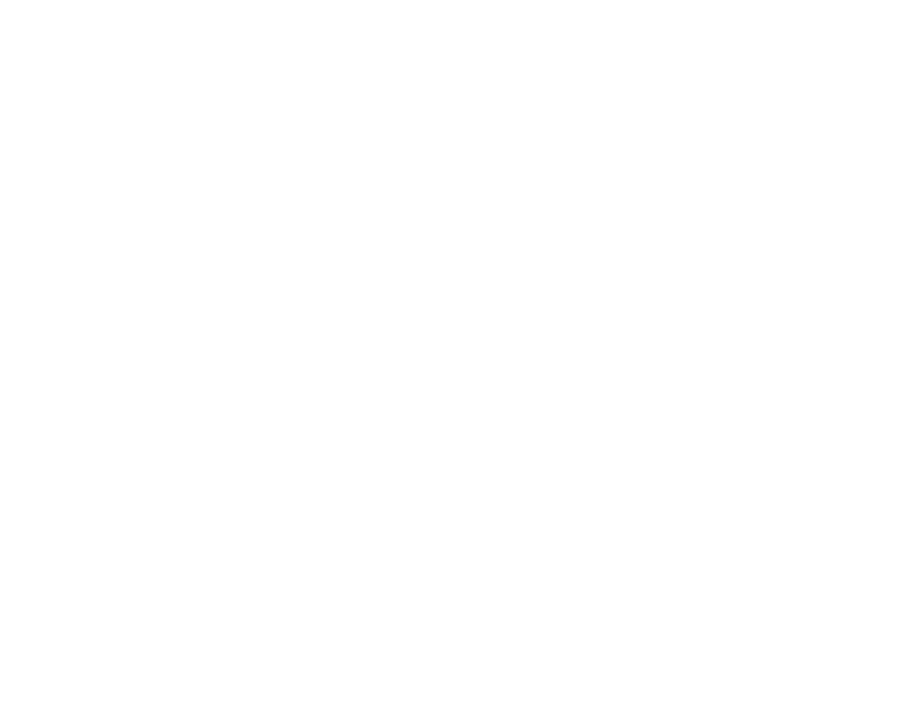
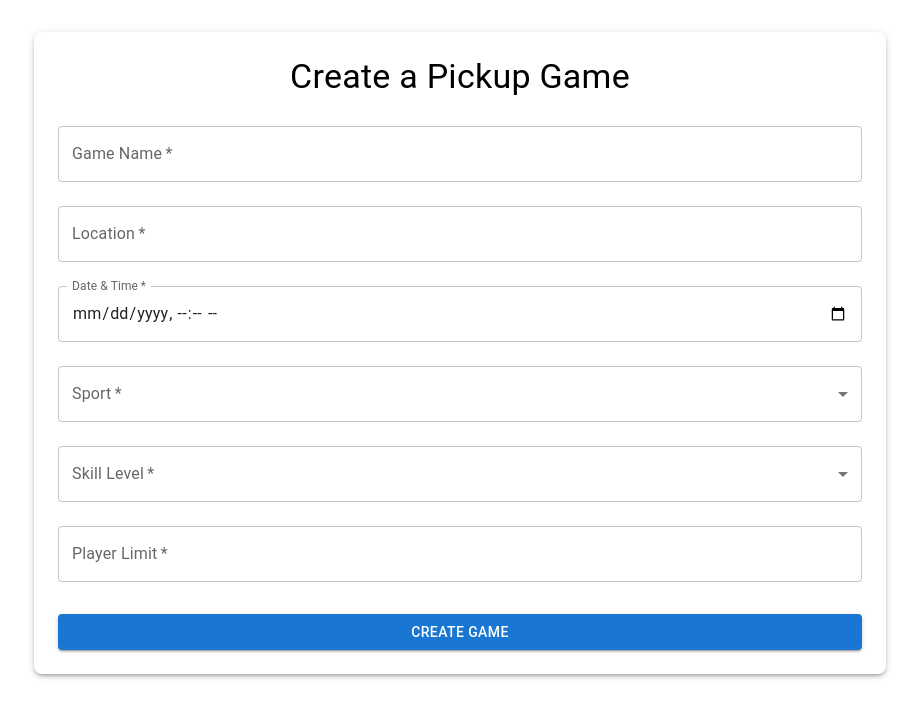
Before and after one commit to Gianpierr/PickUp, a React (Create React App) app in the folder pickup_frontend/: page /create in a window 1280 px wide. Before the commit this address had no page. Shown: the top 718 px of the page, without its empty margins (180-1099 px from the left). Built offline with nearby package versions, Linux system fonts and the light colour scheme.

Commit message:
Created the UI for the create games page & added route to app.js

```diff
--- a/pickup_frontend/src/App.js
+++ b/pickup_frontend/src/App.js
@@ -2,6 +2,7 @@
 import Profile from './pages/userProfile';
 import Login from './pages/login';
 import SignUp from './pages/signup';
+import CreateGame from './pages/CreateGame';
 
 
 import './styles/App.css';
@@ -13,6 +14,7 @@
         <Route path="/" element={<Login />} />
         <Route path="/signup" element={<SignUp />} />
         <Route path="/profile" element={<Profile />} />
+        <Route path="/create" element={<CreateGame />} />
       </Routes>
     </Router>
   );
--- /dev/null
+++ b/pickup_frontend/src/pages/CreateGame.jsx
@@ -0,0 +1,122 @@
+import React from 'react';
+import { Container, Box, Typography, TextField, MenuItem, Button } from '@mui/material';
+
+const sportsOptions = ['Basketball', 'Soccer', 'Volleyball', 'Tennis'];
+const skillLevels = [
+  { value: 'beginner', label: 'Beginner' },
+  { value: 'intermediate', label: 'Intermediate' },
+  { value: 'advanced', label: 'Advanced' },
+];
+
+function CreateGame() {
+  const [gameName, setGameName] = React.useState('');
+  const [location, setLocation] = React.useState('');
+  const [date, setDate] = React.useState('');
+  const [sport, setSport] = React.useState('');
+  const [skill, setSkill] = React.useState('');
+  const [limit, setLimit] = React.useState('');
+
+  const handleSubmit = (e) => {
+    e.preventDefault();
+    // Backend Stuff
+    alert('Game Created!');
+  };
+
+ return (
+  <Container maxWidth="md">
+    <Box sx={{ mt: 4, p: 3, bgcolor: 'white', borderRadius: 2, boxShadow: 3 }}>
+      <Typography variant="h4" align="center" gutterBottom>
+        Create a Pickup Game
+      </Typography>
+      <form onSubmit={handleSubmit}>
+        <TextField
+          fullWidth
+          label="Game Name"
+          margin="normal"
+          value={gameName}
+          onChange={(e) => setGameName(e.target.value)}
+          required
+        />
+        <TextField
+          fullWidth
+          label="Location"
+          margin="normal"
+          value={location}
+          onChange={(e) => setLocation(e.target.value)}
+          required
+        />
+        <TextField
+          fullWidth
+          label="Date & Time"
+          type="datetime-local"
+          margin="normal"
+          InputLabelProps={{ shrink: true }}
+          value={date}
+          onChange={(e) => setDate(e.target.value)}
+          required
+        />
+        <TextField
+          select
+          fullWidth
+          label="Sport"
+          margin="normal"
+          value={sport}
+          onChange={(e) => setSport(e.target.value)}
+          required
+        >
+          {sportsOptions.map((option) => (
+            <MenuItem key={option} value={option}>
+              {option}
+            </MenuItem>
+          ))}
+        </TextField>
+        <TextField
+          select
+          fullWidth
+          label="Skill Level"
+          margin="normal"
+          value={skill}
+          onChange={(e) => setSkill(e.target.value)}
+          required
+        >
+          {skillLevels.map((option) => (
+            <MenuItem key={option.value} value={option.value}>
+              {option.label}
+            </MenuItem>
+          ))}
+        </TextField>
+
+        <TextField
+          fullWidth
+          label="Player Limit"
+          type="text"
+          margin="normal"
+          required
+          value={limit}
+          onChange={(e) => {
+            const value = e.target.value;
+            if (
+              value === '' ||
+              (/^\d+$/.test(value) && parseInt(value) >= 1 && parseInt(value) <= 50)
+            ) {
+              setLimit(value);
+            }
+          }}
+          />
+
+        <Button
+          type="submit"
+          variant="contained"
+          fullWidth
+          sx={{ mt: 3 }}
+        >
+          Create Game
+        </Button>
+      </form>
+    </Box>
+  </Container>
+);
+
+}
+
+export default CreateGame;
```
